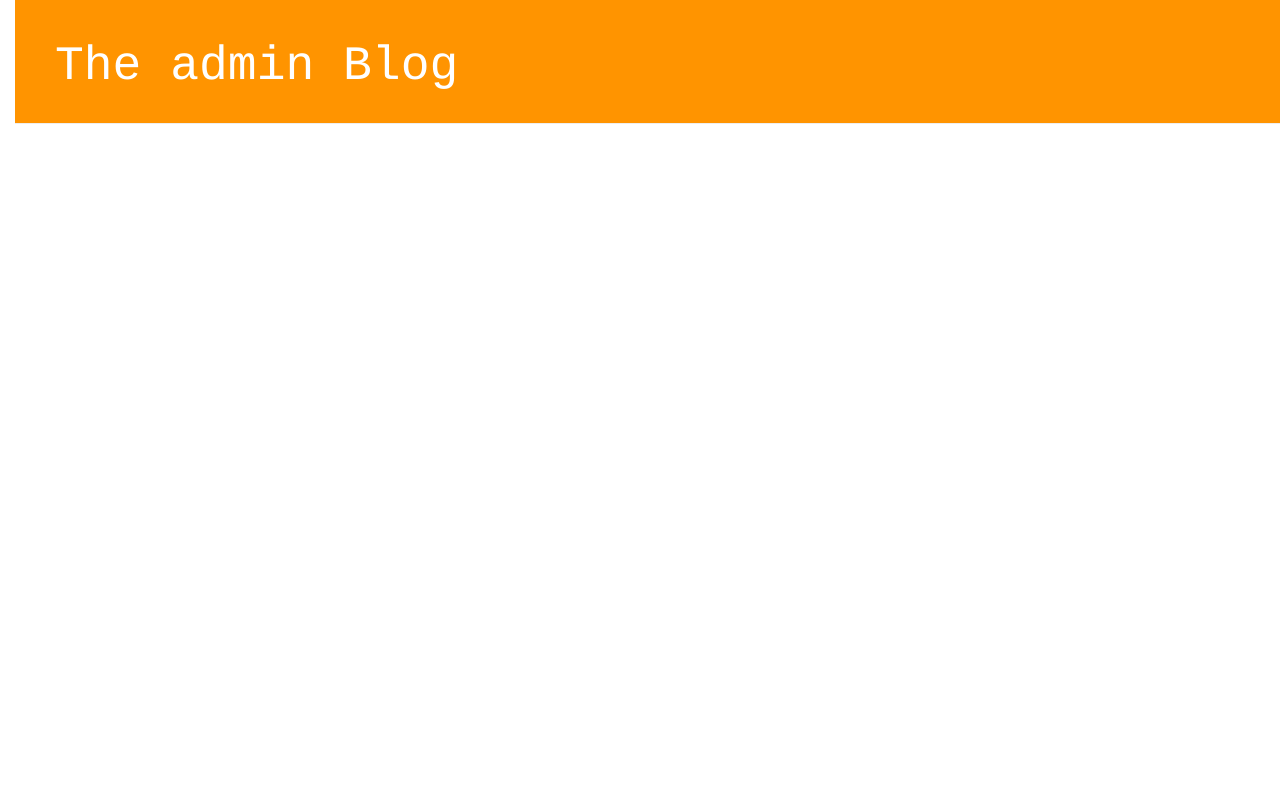
After one commit to mbenj/my-first-blog, a Django app: template blog/templates/blog/base.html in a window 1280 px wide. The commit adds this page. Run offline with Django 3.2, Linux system fonts and the light colour scheme; the template is opened without the code that fills it, so the values that code supplies are empty; some libraries are stand-ins or nearby versions.

Commit message:
Added view and template for detailed blog post as well as CSS for the site.

```diff
--- /dev/null
+++ b/blog/static/css/blog.css
@@ -0,0 +1,56 @@
+h1 a {
+    color: #fca205;
+    font-family: Courier;
+}
+
+body {
+    padding-left: 15px;
+}
+
+.page-header {
+    background-color: #ff9400;
+    margin-top: 0;
+    padding: 20px 20px 20px 40px;
+}
+
+.page-header h1, .page-header h1 a, .page-header h1 a:visited, .page-header h1 a:active {
+    color: #ffffff;
+    font-size: 36pt;
+    text-decoration: none;
+}
+
+.content {
+    margin-left: 40px;
+}
+
+h1, h2, h3, h4 {
+    font-family: 'Lobster', cursive;
+}
+
+.date {
+    float: right;
+    color: #828282;
+}
+
+.save {
+    float: right;
+}
+
+.post-form textarea, .post-form input {
+    width: 100%;
+}
+
+.top-menu, .top-menu:hover, .top-menu:visited {
+    color: #ffffff;
+    float: right;
+    font-size: 26pt;
+    margin-right: 20px;
+}
+
+.post {
+    margin-bottom: 70px;
+}
+
+.post h1 a, .post h1 a:visited {
+    color: #000000;
+}
--- /dev/null
+++ b/blog/templates/blog/base.html
@@ -0,0 +1,25 @@
+{% load staticfiles %}
+<html>
+    <head>
+        <title>The admin blog</title>
+        <link rel="stylesheet" href="//maxcdn.bootstrapcdn.com/bootstrap/3.2.0/css/bootstrap.min.css">
+        <link rel="stylesheet" href="//maxcdn.bootstrapcdn.com/bootstrap/3.2.0/css/bootstrap-theme.min.css">
+        <link href='//fonts.googleapis.com/css?family=Lobster&subset=latin,latin-ext' rel='stylesheet' type='text/css'>
+        <link rel="stylesheet" href="{% static "css/blog.css" %}">
+    </head>
+    <body>
+        <body>
+    <div class="page-header">
+        <h1><a href="/">The admin Blog</a></h1>
+    </div>
+    <div class="content container">
+        <div class="row">
+            <div class="col-md-8">
+            {% block content %}
+            {% endblock %}
+            </div>
+        </div>
+    </div>
+</body>
+    </body>
+</html>
--- a/blog/urls.py
+++ b/blog/urls.py
@@ -3,4 +3,5 @@ from . import views
 
 urlpatterns = [
     url(r'^$', views.post_list, name='post_list'),
+    url(r'^post/(?P<pk>[0-9]+)/$', views.post_detail, name='post_detail'),
 ]
--- a/blog/views.py
+++ b/blog/views.py
@@ -1,8 +1,12 @@
-from django.shortcuts import render
+from django.shortcuts import render, get_object_or_404
 from django.utils import timezone
 from .models import Post
 
+#Commentaire
 
 def post_list(request):
     posts = Post.objects.filter(published_date__lte=timezone.now()).order_by('published_date')
     return render(request, 'blog/post_list.html', {'posts': posts})
+def post_detail(request, pk):
+    post = get_object_or_404(Post, pk=pk)
+    return render(request, 'blog/post_detail.html', {'post': post})
```
Also changed, not shown: blog/templates/blog/post_detail.html (added, +13 -0 lines), blog/templates/blog/post_list.html (+12 -10 lines).
